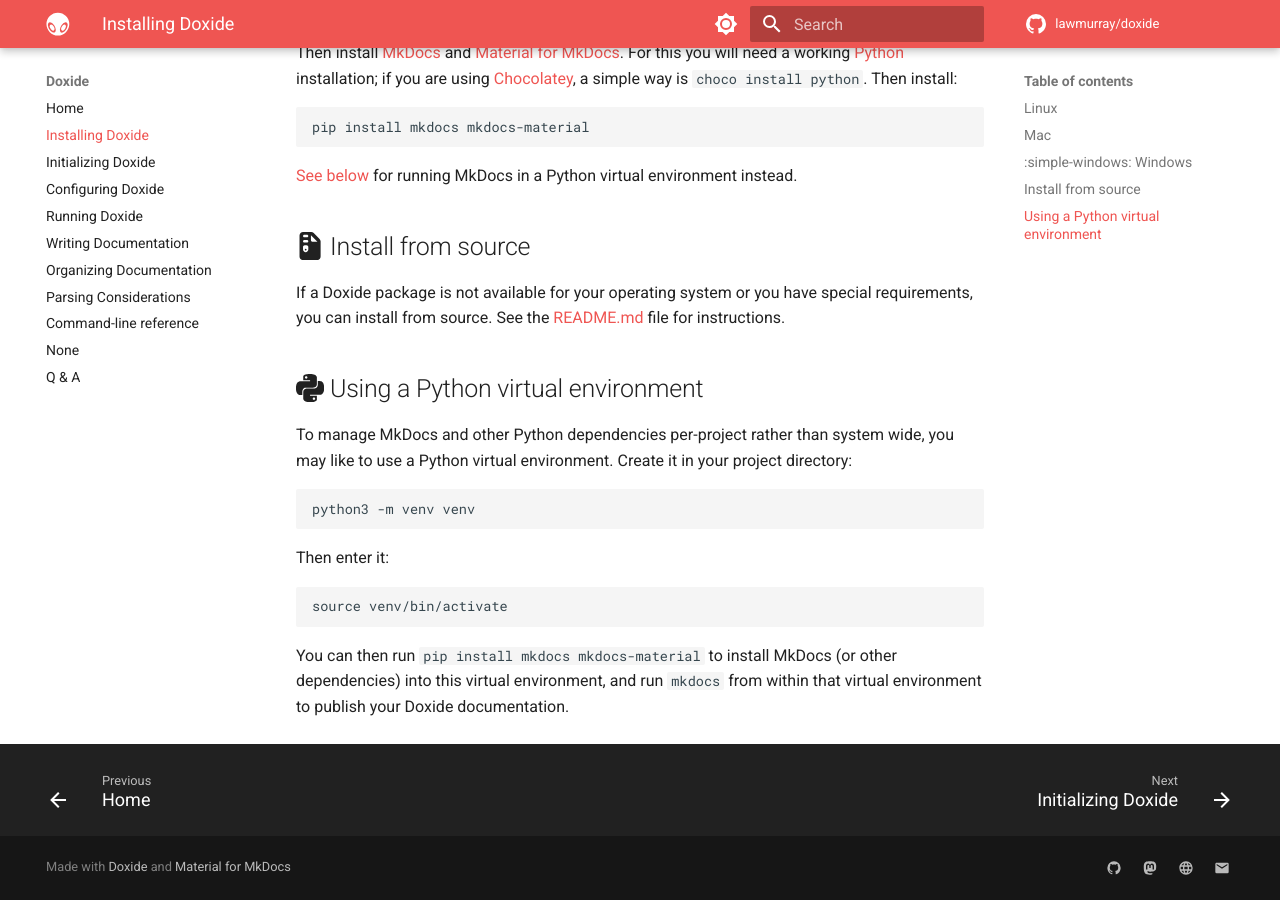
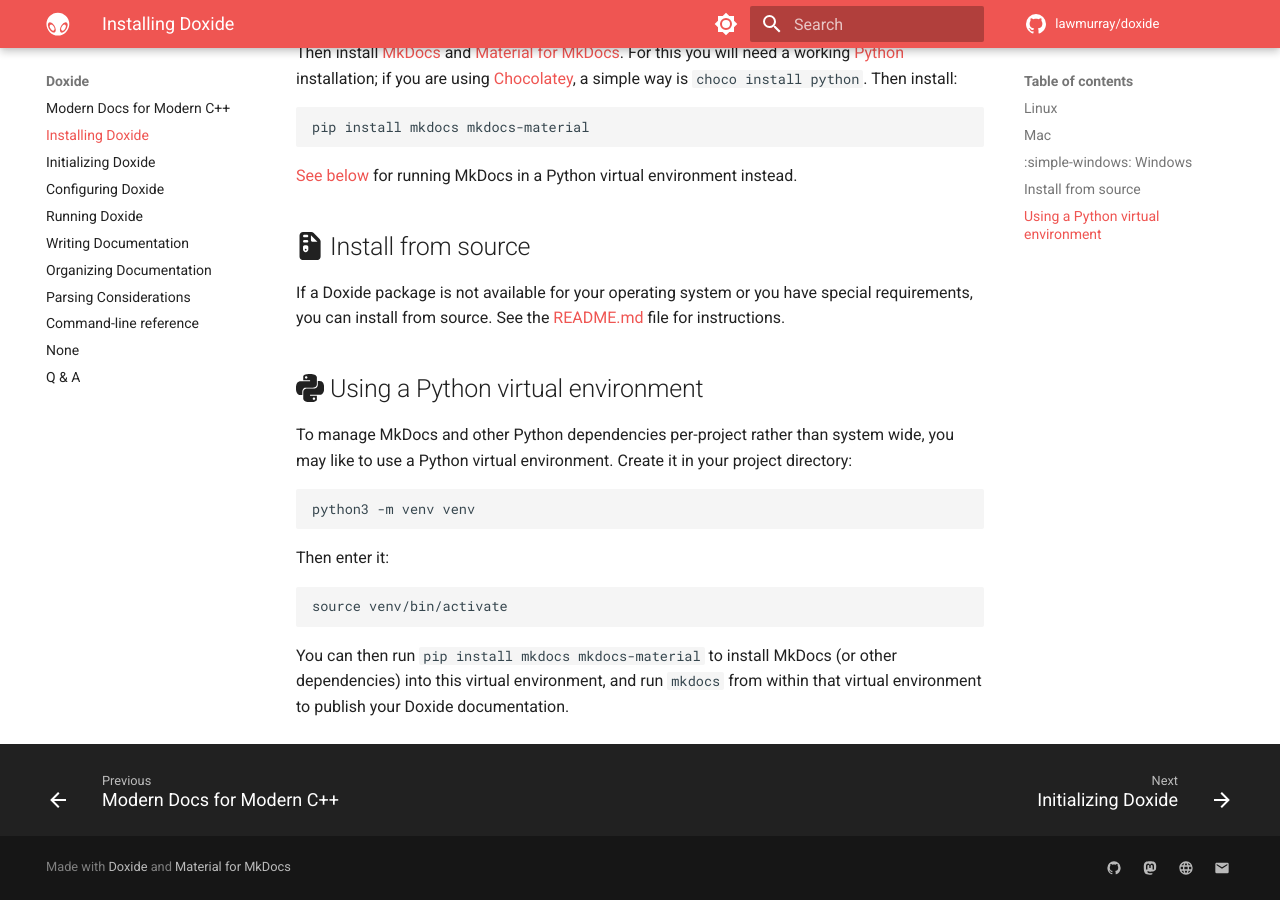
Before and after one commit to lawmurray/doxide, an MkDocs documentation site: the page built from docs/installation.md, in a window 1280 px wide and 900 px high, scrolled down 1654 px. Built offline with MkDocs 1.6.1 and Material for MkDocs 9.7.7, drawn with Linux system fonts in a browser that asks for light colours; comment, search, counter and statistics services are not loaded.

Commit message:
Restored use of social plugin and added more meaningful title and description for front page.

```diff
--- a/docs/index.md
+++ b/docs/index.md
@@ -1,3 +1,7 @@
+title: Modern Docs for Modern C++
+description: A documentation generator for modern C++. Configure with YAML, generate Markdown, publish with Material for MkDocs.
+---
+
 <style>
   .md-typeset h1,
   .md-content__button {
--- a/mkdocs.yaml
+++ b/mkdocs.yaml
@@ -63,6 +63,7 @@
       alternate_style: true
 plugins:
   - search
+  - social
 extra_css:
   - stylesheets/doxide.css
 
```
